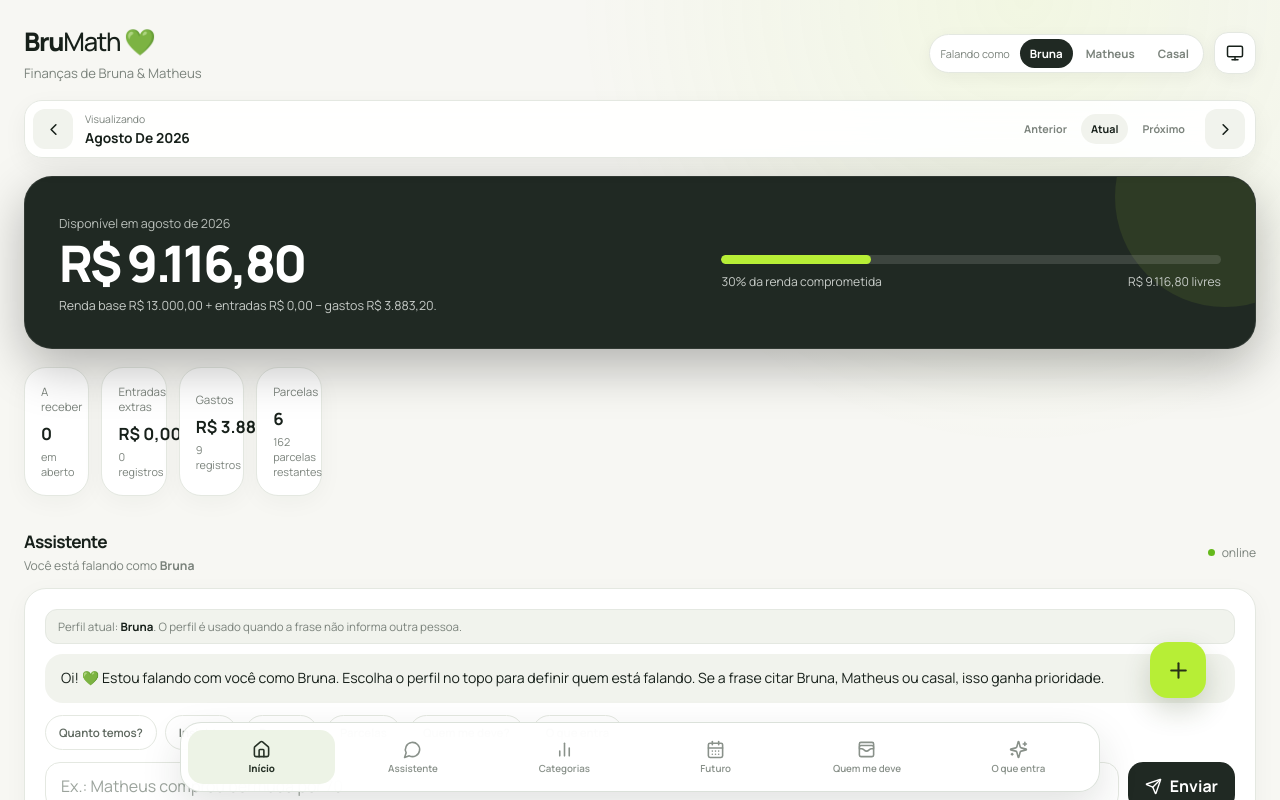
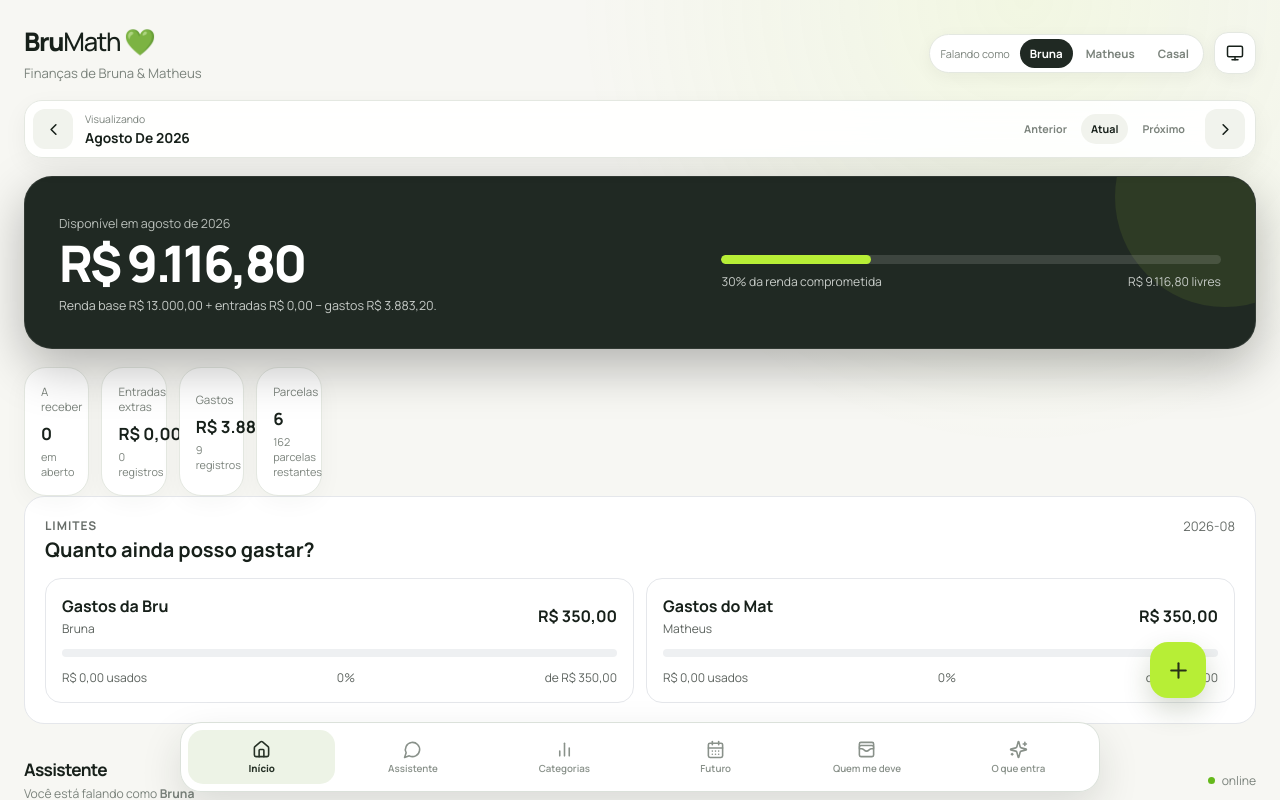
Before and after one commit to buraven/BruMath, a Next.js app: page / in a window 1280 px wide. Shown: the top 800 px of the page. Built offline with nearby package versions, Linux system fonts and the light colour scheme.

Commit message:
feat: integrate limits section into home

```diff
--- a/app/page.tsx
+++ b/app/page.tsx
@@ -27,6 +27,8 @@ import {
 } from "lucide-react";
 import { ExpenseList } from "../components/finance/ExpenseList";
 import { MetricGrid } from "../components/finance/MetricGrid";
+import { LimitUsageSection } from "../components/finance/LimitUsageSection";
+import { DEFAULT_CATEGORY_LIMITS } from "../lib/finance/defaultLimits";
 import { NavButton } from "../components/navigation/NavButton";
 
 type Person = "Bruna" | "Matheus" | "Casal";
@@ -442,6 +444,7 @@ export default function Page() {
             ]}
           />
         </section>
+          <LimitUsageSection month={viewMonth} limits={DEFAULT_CATEGORY_LIMITS} />
           <section className="section"><div className="section-title"><div><h2>Assistente</h2><span className="muted">Você está falando como <strong>{activeProfile}</strong></span></div><span className="online"><i /> online</span></div>
             <div className="chat-preview"><div className="chat-profile-banner">Perfil atual: <strong>{activeProfile}</strong>. O perfil é usado quando a frase não informa outra pessoa.</div><div className="bubble assistant-bubble">{chat.at(-1)?.text}</div>
               <div className="quick-actions"><button type="button" onClick={() => send("Quanto temos?")}>Quanto temos?</button><button type="button" onClick={() => send("Me dê insights")}>Insights</button><button type="button" onClick={() => send("Resumo")}>Resumo</button><button type="button" onClick={() => send("Parcelas")}>Parcelas</button><button type="button" onClick={() => switchTab("debts")}>Quem me deve?</button><button type="button" onClick={() => switchTab("income")}>O que entra</button></div>
```
